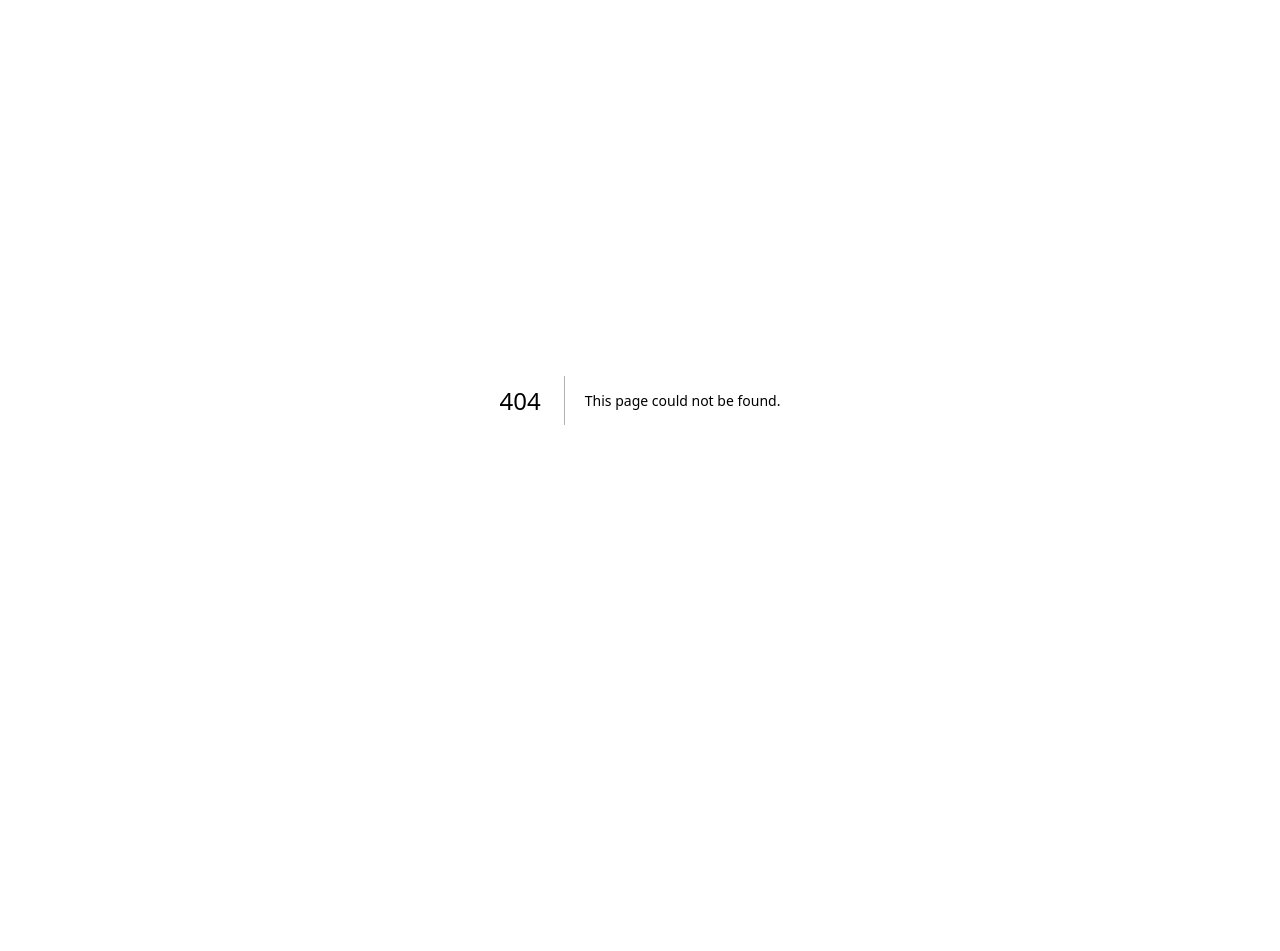
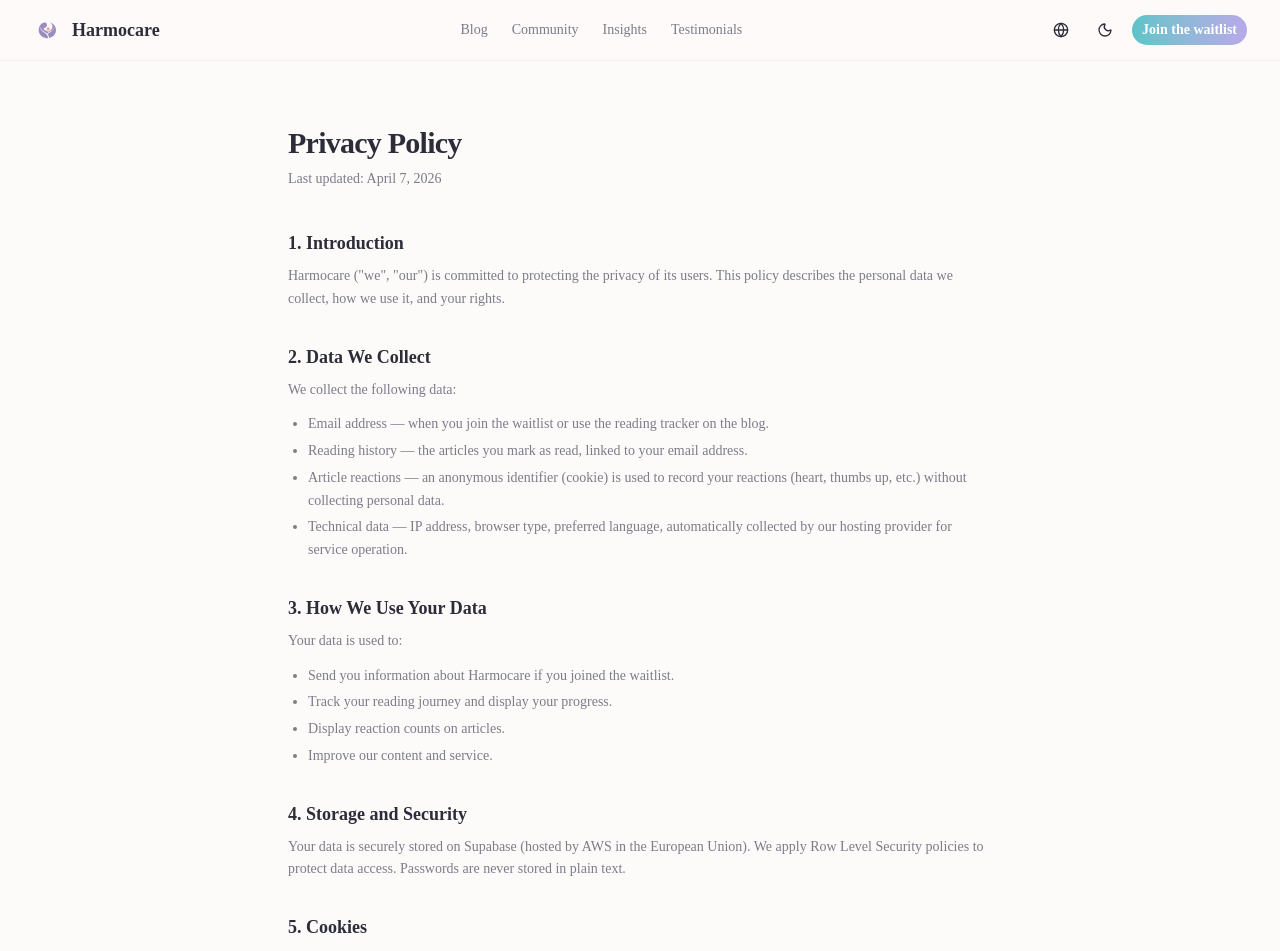
Before and after one commit to Jael-dev/harmocare, a Next.js app: page /en/privacy in a window 1280 px wide. Before the commit this address had no page. Shown: the top 951 px of the page. Before the commit the page ends 800 px from the top, so only its background shows below. Built offline with nearby package versions, Linux system fonts and the light colour scheme.

Commit message:
Add localized privacy policy page
GDPR-compliant privacy policy in fr/en covering data collection,
cookies, storage, and user rights. Rename footer link to Privacy Policy.

```diff
--- /dev/null
+++ b/src/app/[lang]/(public)/privacy/page.tsx
@@ -0,0 +1,167 @@
+import type { Locale } from "@/dictionaries";
+
+const content = {
+  fr: {
+    title: "Politique de confidentialité",
+    lastUpdated: "Dernière mise à jour : 7 avril 2026",
+    sections: [
+      {
+        heading: "1. Introduction",
+        body: "Harmocare (« nous », « notre ») s'engage à protéger la vie privée de ses utilisateurs. La présente politique décrit les données personnelles que nous collectons, comment nous les utilisons et les droits dont vous disposez.",
+      },
+      {
+        heading: "2. Données collectées",
+        body: "Nous collectons les données suivantes :",
+        list: [
+          "Adresse email — lorsque vous rejoignez la liste d'attente ou utilisez le suivi de lecture sur le blog.",
+          "Historique de lecture — les articles que vous marquez comme lus, associés à votre adresse email.",
+          "Réactions aux articles — un identifiant anonyme (cookie) est utilisé pour enregistrer vos réactions (cœur, pouce, etc.) sans collecter de données personnelles.",
+          "Données techniques — adresse IP, type de navigateur, langue préférée, collectées automatiquement par notre hébergeur pour le bon fonctionnement du service.",
+        ],
+      },
+      {
+        heading: "3. Utilisation des données",
+        body: "Vos données sont utilisées pour :",
+        list: [
+          "Vous envoyer des informations sur Harmocare si vous avez rejoint la liste d'attente.",
+          "Suivre votre parcours de lecture et afficher votre progression.",
+          "Afficher le nombre de réactions sur les articles.",
+          "Améliorer nos contenus et notre service.",
+        ],
+      },
+      {
+        heading: "4. Stockage et sécurité",
+        body: "Vos données sont stockées de manière sécurisée sur Supabase (hébergé par AWS dans l'Union européenne). Nous appliquons des politiques de sécurité au niveau des lignes (Row Level Security) pour protéger l'accès aux données. Les mots de passe ne sont jamais stockés en clair.",
+      },
+      {
+        heading: "5. Cookies",
+        body: "Nous utilisons des cookies strictement nécessaires au fonctionnement du service :",
+        list: [
+          "Cookie de lecteur — stocke votre adresse email pour éviter de la ressaisir à chaque visite (durée : 1 an).",
+          "Identifiant visiteur — un identifiant aléatoire stocké dans le navigateur pour associer vos réactions aux articles (localStorage).",
+          "Cookies d'authentification Supabase — gestion de la session utilisateur.",
+        ],
+      },
+      {
+        heading: "6. Partage des données",
+        body: "Nous ne vendons, ne louons et ne partageons pas vos données personnelles avec des tiers à des fins commerciales. Vos données peuvent être partagées uniquement avec nos prestataires techniques (Supabase, Vercel) dans le cadre strict du fonctionnement du service.",
+      },
+      {
+        heading: "7. Vos droits",
+        body: "Conformément au Règlement Général sur la Protection des Données (RGPD), vous disposez des droits suivants :",
+        list: [
+          "Droit d'accès — obtenir une copie de vos données personnelles.",
+          "Droit de rectification — corriger des données inexactes.",
+          "Droit à l'effacement — demander la suppression de vos données.",
+          "Droit à la portabilité — recevoir vos données dans un format structuré.",
+          "Droit d'opposition — vous opposer au traitement de vos données.",
+        ],
+      },
+      {
+        heading: "8. Contact",
+        body: "Pour exercer vos droits ou pour toute question relative à cette politique, contactez-nous à : contact@harmocare.com",
+      },
+    ],
+  },
+  en: {
+    title: "Privacy Policy",
+    lastUpdated: "Last updated: April 7, 2026",
+    sections: [
+      {
+        heading: "1. Introduction",
+        body: 'Harmocare ("we", "our") is committed to protecting the privacy of its users. This policy describes the personal data we collect, how we use it, and your rights.',
+      },
+      {
+        heading: "2. Data We Collect",
+        body: "We collect the following data:",
+        list: [
+          "Email address — when you join the waitlist or use the reading tracker on the blog.",
+          "Reading history — the articles you mark as read, linked to your email address.",
+          "Article reactions — an anonymous identifier (cookie) is used to record your reactions (heart, thumbs up, etc.) without collecting personal data.",
+          "Technical data — IP address, browser type, preferred language, automatically collected by our hosting provider for service operation.",
+        ],
+      },
+      {
+        heading: "3. How We Use Your Data",
+        body: "Your data is used to:",
+        list: [
+          "Send you information about Harmocare if you joined the waitlist.",
+          "Track your reading journey and display your progress.",
+          "Display reaction counts on articles.",
+          "Improve our content and service.",
+        ],
+      },
+      {
+        heading: "4. Storage and Security",
+        body: "Your data is securely stored on Supabase (hosted by AWS in the European Union). We apply Row Level Security policies to protect data access. Passwords are never stored in plain text.",
+      },
+      {
+        heading: "5. Cookies",
+        body: "We use cookies strictly necessary for the service to function:",
+        list: [
+          "Reader cookie — stores your email address to avoid re-entering it on each visit (duration: 1 year).",
+          "Visitor identifier — a random ID stored in the browser to link your reactions to articles (localStorage).",
+          "Supabase authentication cookies — user session management.",
+        ],
+      },
+      {
+        heading: "6. Data Sharing",
+        body: "We do not sell, rent, or share your personal data with third parties for commercial purposes. Your data may only be shared with our technical providers (Supabase, Vercel) strictly for service operation.",
+      },
+      {
+        heading: "7. Your Rights",
+        body: "Under the General Data Protection Regulation (GDPR), you have the following rights:",
+        list: [
+          "Right of access — obtain a copy of your personal data.",
+          "Right to rectification — correct inaccurate data.",
+          "Right to erasure — request deletion of your data.",
+          "Right to portability — receive your data in a structured format.",
+          "Right to object — object to the processing of your data.",
+        ],
+      },
+      {
+        heading: "8. Contact",
+        body: "To exercise your rights or for any questions regarding this policy, contact us at: contact@harmocare.com",
+      },
+    ],
+  },
+} as const;
+
+export default async function PrivacyPage({
+  params,
+}: {
+  params: Promise<{ lang: string }>;
+}) {
+  const { lang: rawLang } = await params;
+  const lang = rawLang as Locale;
+  const t = content[lang] ?? content.fr;
+
+  return (
+    <section className="mx-auto max-w-3xl px-4 py-16 sm:px-6 lg:px-8">
+      <h1 className="text-3xl font-bold tracking-tight text-foreground">
+        {t.title}
+      </h1>
+      <p className="mt-2 text-sm text-muted-foreground">{t.lastUpdated}</p>
+
+      <div className="mt-10 space-y-8">
+        {t.sections.map((section) => (
+          <div key={section.heading}>
+            <h2 className="text-lg font-semibold text-foreground">
+              {section.heading}
+            </h2>
+            <p className="mt-2 text-sm leading-relaxed text-muted-foreground">
+              {section.body}
+            </p>
+            {"list" in section && (
+              <ul className="mt-3 list-disc space-y-1 pl-5 text-sm leading-relaxed text-muted-foreground">
+                {section.list.map((item) => (
+                  <li key={item}>{item}</li>
+                ))}
+              </ul>
+            )}
+          </div>
+        ))}
+      </div>
+    </section>
+  );
+}
--- a/src/dictionaries/en.ts
+++ b/src/dictionaries/en.ts
@@ -52,7 +52,7 @@ const en = {
   footer: {
     tagline: "Your hormonal wellness companion",
     legal: "\u00a9 2025 Harmocare \u2014 All rights reserved",
-    legalLinks: "Legal notice",
+    privacyPolicy: "Privacy Policy",
   },
 } as const;
 
--- a/src/dictionaries/fr.ts
+++ b/src/dictionaries/fr.ts
@@ -52,7 +52,7 @@ const fr = {
   footer: {
     tagline: "Ton compagnon de bien-\u00eatre hormonal",
     legal: "\u00a9 2025 Harmocare \u2014 Tous droits r\u00e9serv\u00e9s",
-    legalLinks: "Mentions l\u00e9gales",
+    privacyPolicy: "Politique de confidentialité",
   },
 } as const;
 
--- a/src/dictionaries/index.ts
+++ b/src/dictionaries/index.ts
@@ -32,7 +32,7 @@ export interface Dictionary {
   footer: {
     tagline: string;
     legal: string;
-    legalLinks: string;
+    privacyPolicy: string;
   };
 }
 
```
